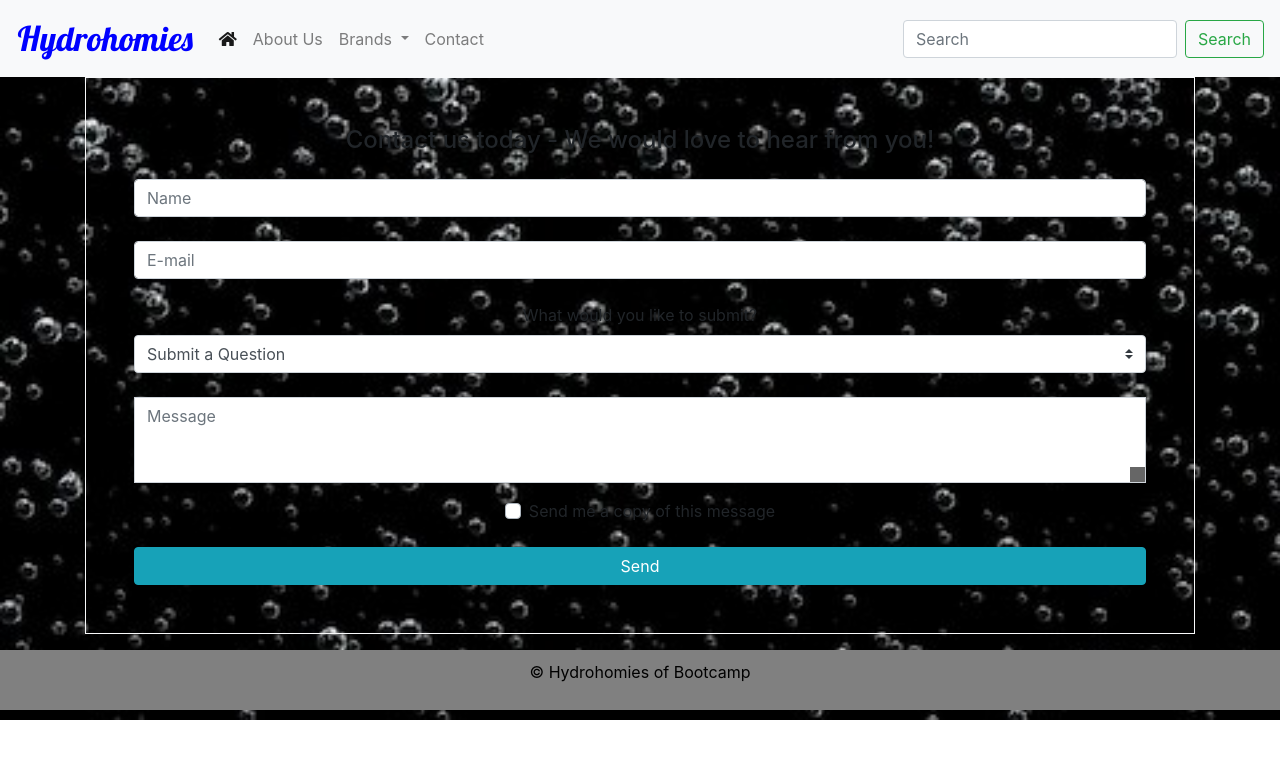
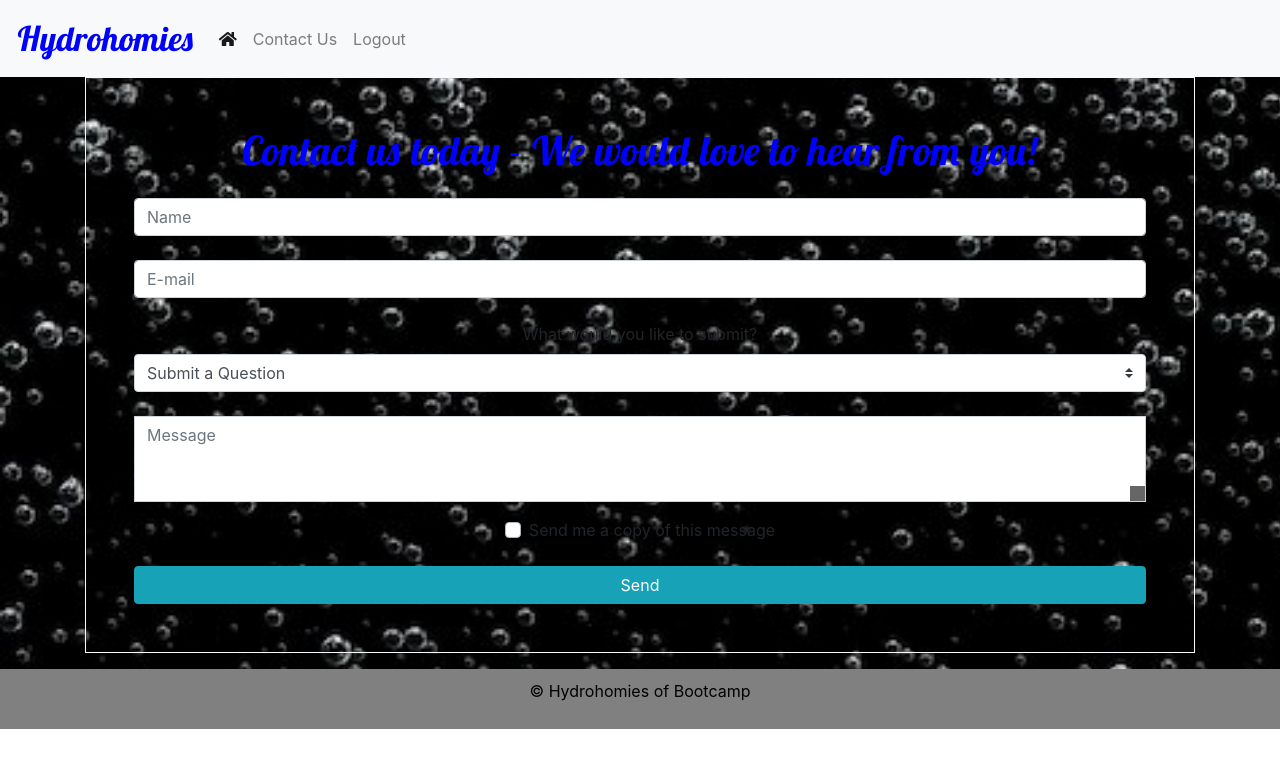
Before and after one commit to arensalmela/hydrohomies, a website: page public/contact.html in a window 1280 px wide. Drawn offline with nearby package versions, Linux system fonts and the light colour scheme.

Commit message:
Updated nav bar on all html pages

```diff
--- a/public/contact.html
+++ b/public/contact.html
@@ -23,7 +23,7 @@
       href="https://use.fontawesome.com/releases/v5.8.2/css/all.css"
     />
     <!-- CSS -->
-    <link rel="stylesheet" href="/css/styles.css" type="text/css" />
+    <link rel="stylesheet" href="./css/styles.css" type="text/css" />
   </head>
   <body>
     <nav class="navbar navbar-expand-lg navbar-light bg-light">
@@ -43,54 +43,24 @@
       <div class="collapse navbar-collapse" id="navbarSupportedContent">
         <ul class="navbar-nav mr-auto">
           <li class="nav-item active">
-            <a class="nav-link" href="#"
+            <a class="nav-link" href="./index.html"
               ><i class="fas fa-home"></i
               ><span class="sr-only">(current)</span></a
             >
           </li>
           <li class="nav-item">
-            <a class="nav-link" href="#">About Us</a>
-          </li>
-          <li class="nav-item dropdown">
-            <a
-              class="nav-link dropdown-toggle"
-              href="#"
-              id="navbarDropdown"
-              role="button"
-              data-toggle="dropdown"
-              aria-haspopup="true"
-              aria-expanded="false"
-            >
-              Brands
-            </a>
-            <div class="dropdown-menu" aria-labelledby="navbarDropdown">
-              <a class="dropdown-item" href="#">La Croix</a>
-              <a class="dropdown-item" href="#">Polar</a>
-              <a class="dropdown-item" href="#">San Pellegrino</a>
-            </div>
+            <a class="nav-link" href="./contact.html">Contact Us</a>
           </li>
           <li class="nav-item">
-            <a class="nav-link" href="#">Contact</a>
+            <a class="nav-link" href="./index.html">Logout</a>
           </li>
-        </ul>
-        <form class="form-inline my-2 my-lg-0">
-          <input
-            class="form-control mr-sm-2"
-            type="search"
-            placeholder="Search"
-            aria-label="Search"
-          />
-          <button class="btn btn-outline-success my-2 my-sm-0" type="submit">
-            Search
-          </button>
-        </form>
       </div>
     </nav>
 
     <!-- Default form contact -->
     <div class="container contactForm">
       <form class="text-center border border-light p-5" action="#!">
-        <p class="h4 mb-4">
+        <p id="welcome" class="h4 mb-4">
           Contact us today - We would love to hear from you!
         </p>
         <!-- Name -->
```
Also changed, not shown: public/index.html (+2 -2 lines), public/newPost.html (+5 -2 lines), public/posts.html (+5 -2 lines), public/user-home.html (+4 -1 lines).
